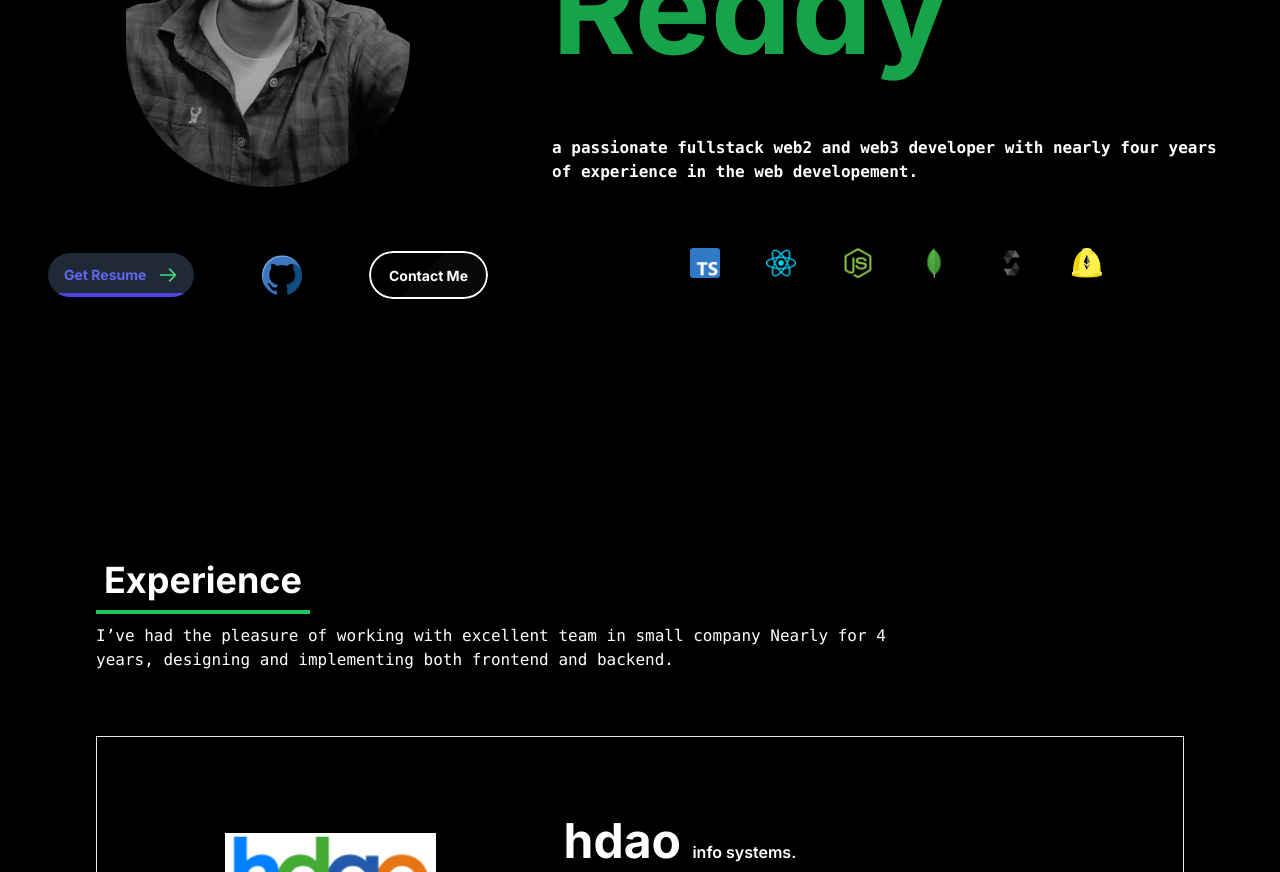
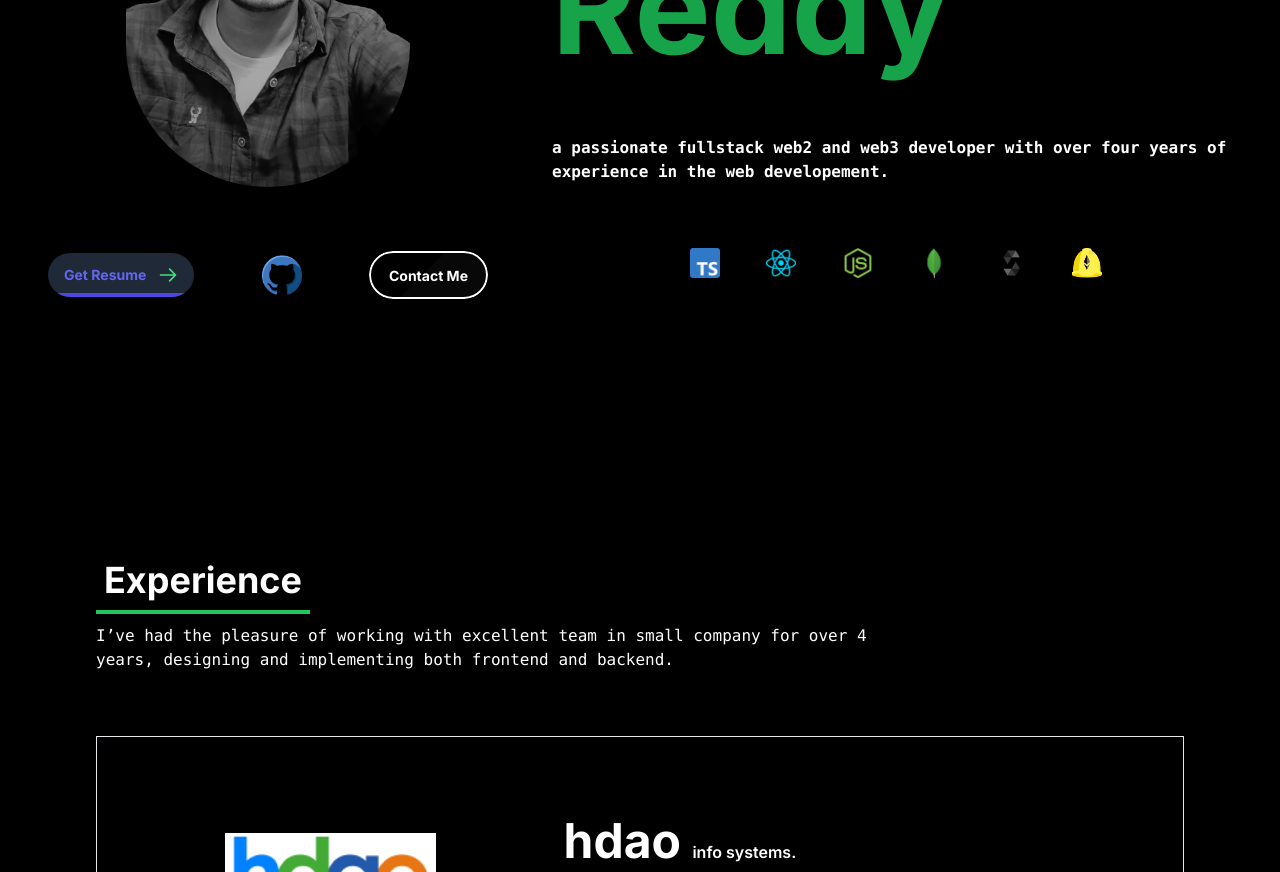
Before and after one commit to Sandeepreddyr12/My-Portfolio, a Next.js app: page / in a window 1280 px wide. Shown: the part 320-1192 px from the top of the page. Built offline with nearby package versions, Linux system fonts and the light colour scheme.

Commit message:
modified exp

```diff
--- a/src/components/Experience.tsx
+++ b/src/components/Experience.tsx
@@ -15,7 +15,7 @@ export default function Experience({}: Props) {
 
         <p className="text-secondary font-mono  my-6 w-full lg:w-[75%]">
           I’ve had the pleasure of working with excellent team in small company
-          Nearly for 4 years, designing and implementing both frontend and
+          for over 4 years, designing and implementing both frontend and
           backend.
         </p>
 
--- a/src/components/Hero.tsx
+++ b/src/components/Hero.tsx
@@ -100,7 +100,7 @@ const Hero = () => {
             </p>
             <div className="text-base font-mono mt-16">
               <p>
-                a passionate fullstack web2 and web3 developer with nearly four
+                a passionate fullstack web2 and web3 developer with over four
                 years of experience in the web developement.
               </p>
 
```
